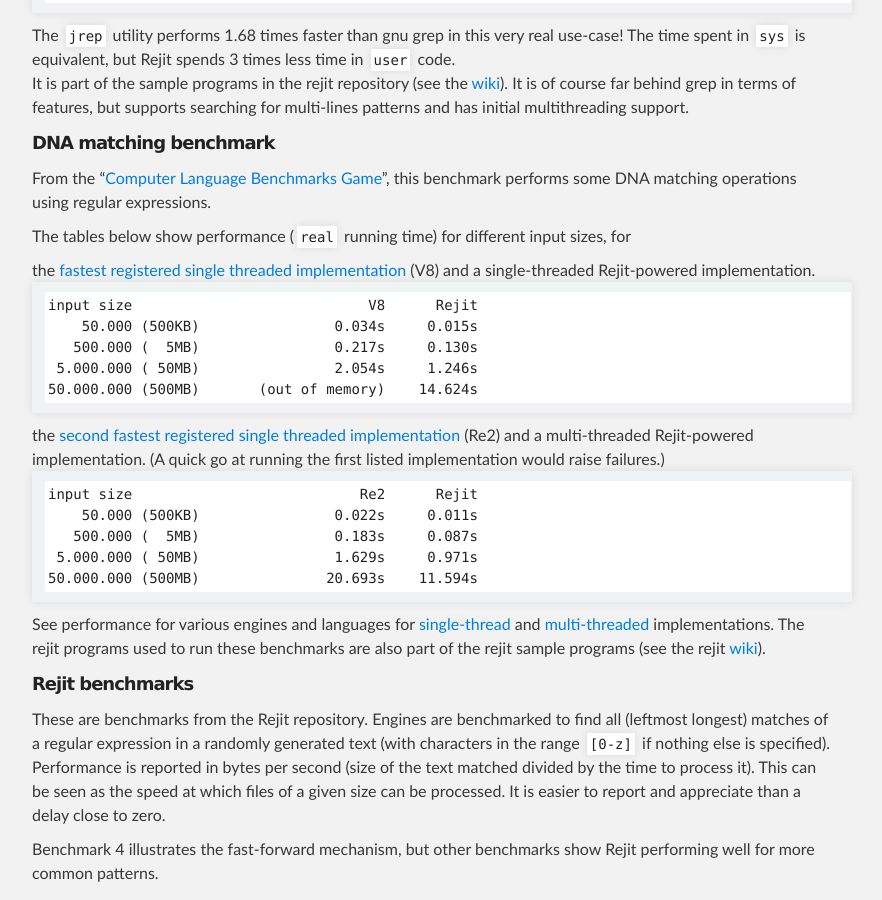
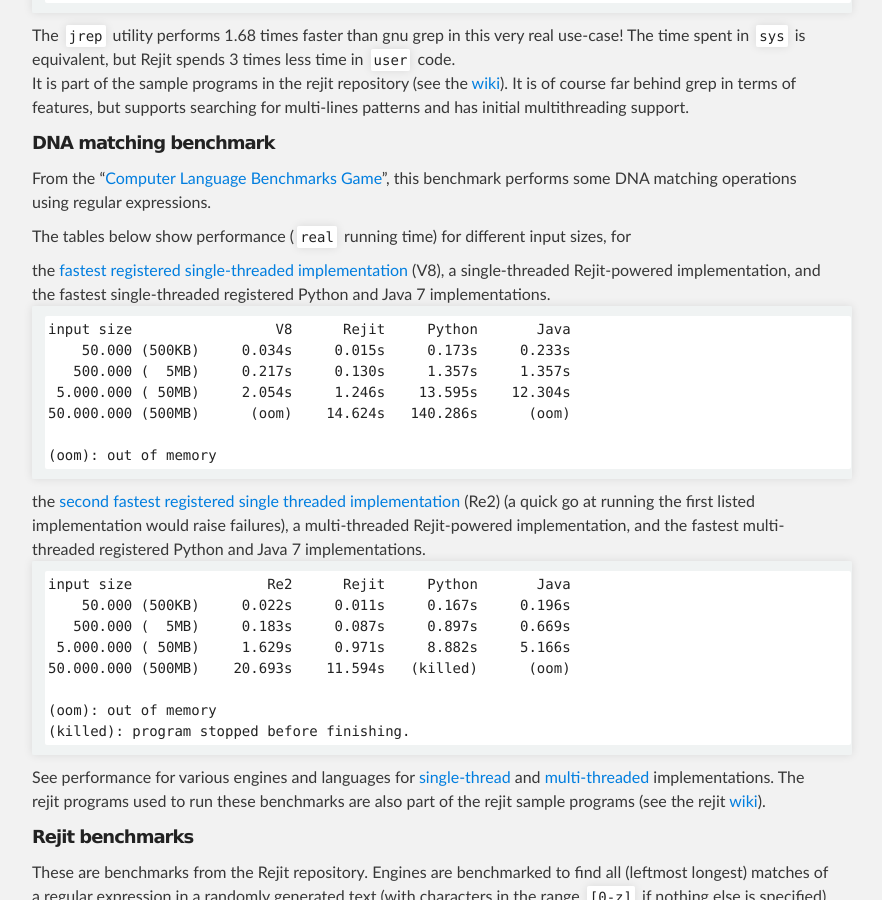
Before and after one commit to coreperf/coreperf.github.io, a Jekyll site: the page built from projects/rejit/index.md, in a window 1280 px wide and 900 px high, scrolled down 6797 px. Shown: the whole window, without its empty margins (208-1090 px from the left). Built offline with Jekyll 4.4.1, drawn with Linux system fonts in a browser that asks for light colours.

Commit message:
Add Java and Python results for the regexp dna benchmark in the rejit article.

```diff
--- a/projects/rejit/index.md
+++ b/projects/rejit/index.md
@@ -404,25 +404,32 @@
 sizes, for
 
 the
-[fastest registered single threaded implementation][cpu_bench single threaded fastest]
-(V8) and a single-threaded Rejit-powered implementation.
+[fastest registered single-threaded implementation][cpu_bench single threaded fastest]
+(V8), a single-threaded Rejit-powered implementation, and the fastest
+single-threaded registered Python and Java 7 implementations.
 
-    input size                            V8      Rejit
-        50.000 (500KB)                0.034s     0.015s
-       500.000 (  5MB)                0.217s     0.130s
-     5.000.000 ( 50MB)                2.054s     1.246s
-    50.000.000 (500MB)       (out of memory)    14.624s
+    input size                 V8      Rejit     Python       Java
+        50.000 (500KB)     0.034s     0.015s     0.173s     0.233s
+       500.000 (  5MB)     0.217s     0.130s     1.357s     1.357s
+     5.000.000 ( 50MB)     2.054s     1.246s    13.595s    12.304s
+    50.000.000 (500MB)      (oom)    14.624s   140.286s      (oom)
+
+    (oom): out of memory
 
 the
 [second fastest registered single threaded implementation][cpu_bench multi threaded fastest]
-(Re2) and a multi-threaded Rejit-powered implementation. (A quick go at running
-the first listed implementation would raise failures.)
+(Re2) (a quick go at running the first listed implementation would raise
+failures), a multi-threaded Rejit-powered implementation, and the fastest
+multi-threaded registered Python and Java 7 implementations.
 
-    input size                           Re2      Rejit
-        50.000 (500KB)                0.022s     0.011s
-       500.000 (  5MB)                0.183s     0.087s
-     5.000.000 ( 50MB)                1.629s     0.971s
-    50.000.000 (500MB)               20.693s    11.594s
+    input size                Re2      Rejit     Python       Java
+        50.000 (500KB)     0.022s     0.011s     0.167s     0.196s
+       500.000 (  5MB)     0.183s     0.087s     0.897s     0.669s
+     5.000.000 ( 50MB)     1.629s     0.971s     8.882s     5.166s
+    50.000.000 (500MB)    20.693s    11.594s   (killed)      (oom)
+
+    (oom): out of memory
+    (killed): program stopped before finishing.
 
 See performance for various engines and languages for
 [single-thread][cpu_bench single threaded] and
```
